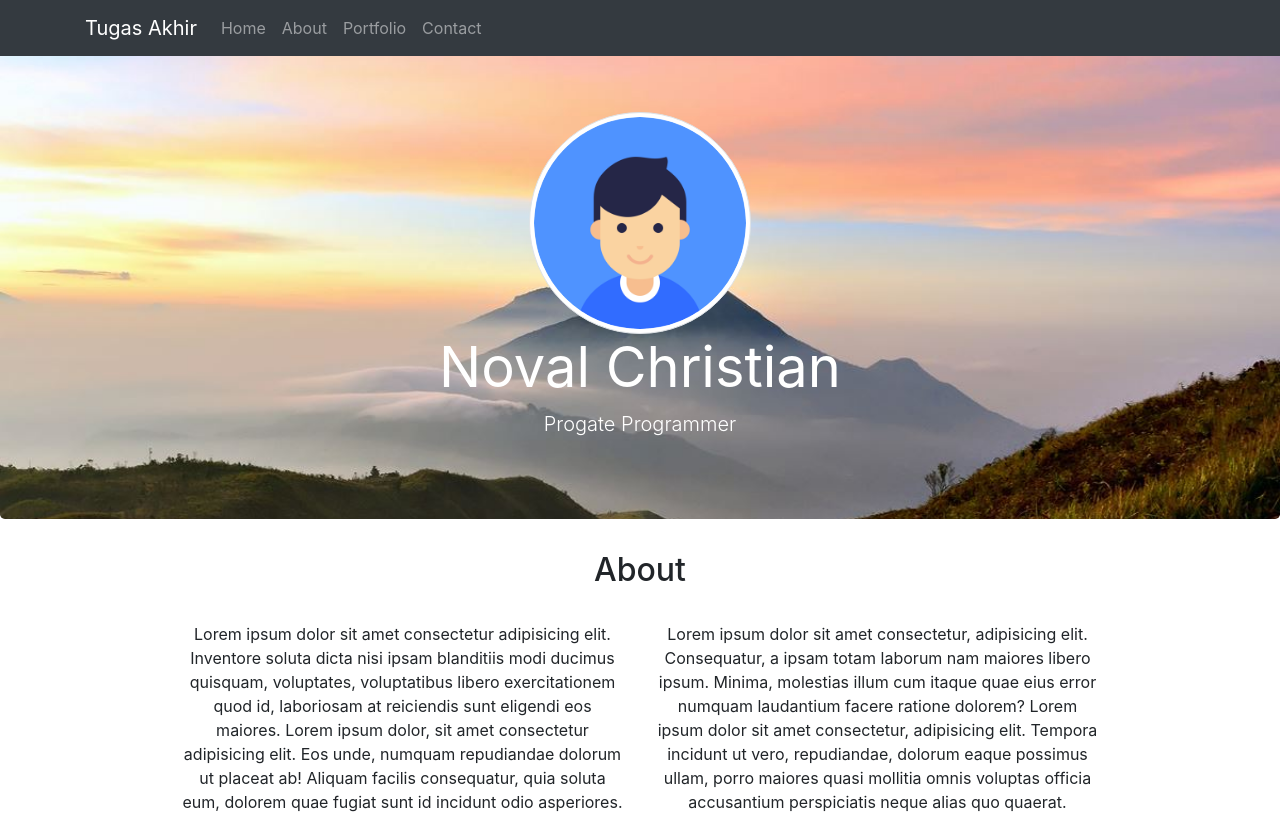
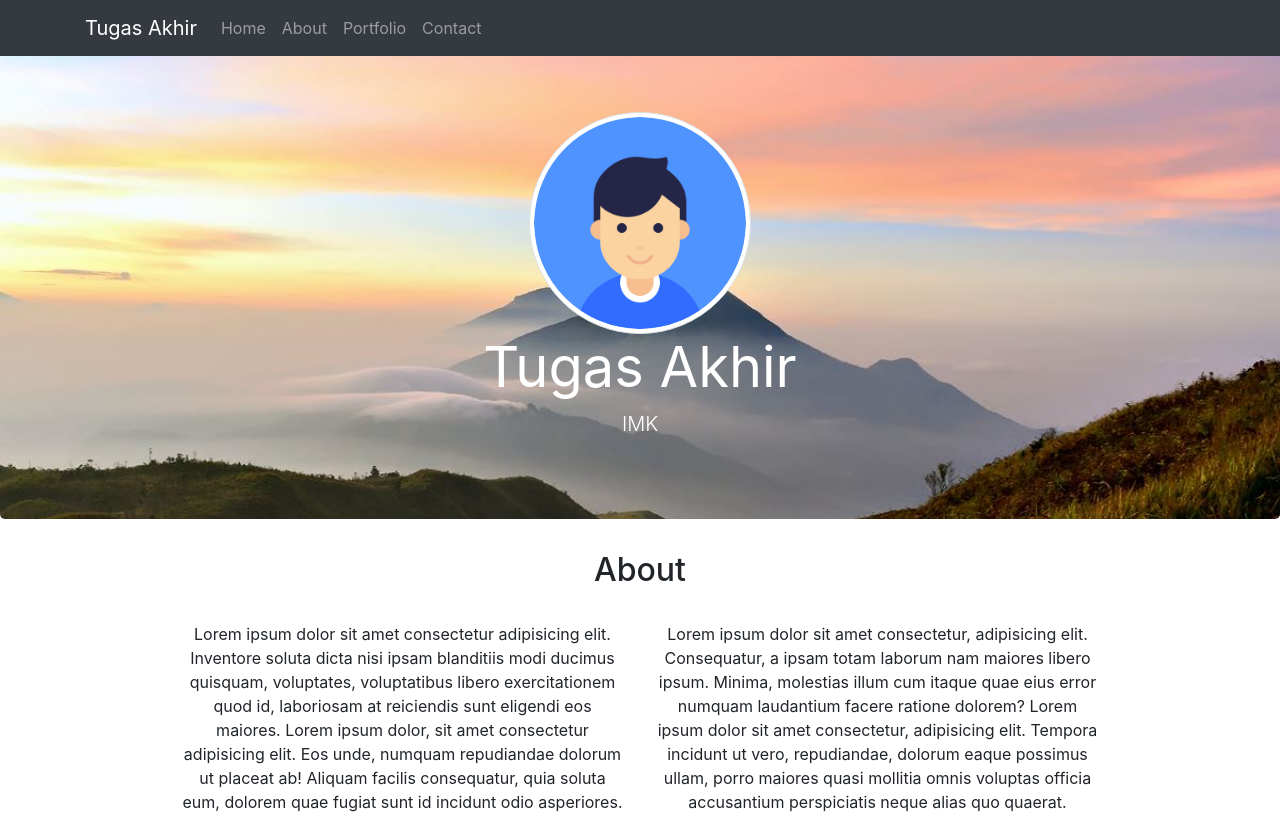
Before and after one commit to novalchristian/novalchristian.github.io, a plain HTML site: page Proyek_kelompok/index.html in a window 1280 px wide. Shown: the top 833 px of the page. Drawn offline with nearby package versions, Linux system fonts and the light colour scheme.

Commit message:
Update index.html

```diff
--- a/Proyek_kelompok/index.html
+++ b/Proyek_kelompok/index.html
@@ -41,8 +41,8 @@
       <div class="jumbotron" id="jumbotron">
         <div class="container text-center">
             <img src="img/profile1.png" width="20%" class="rounded-circle img-thumbnail">
-          <h1 class="display-4"><strong>Noval Christian</strong></h1>
-          <p class="lead">Progate Programmer</p>
+          <h1 class="display-4"><strong>Tugas Akhir</strong></h1>
+          <p class="lead">IMK</p>
         </div>
       </div>
 
```
